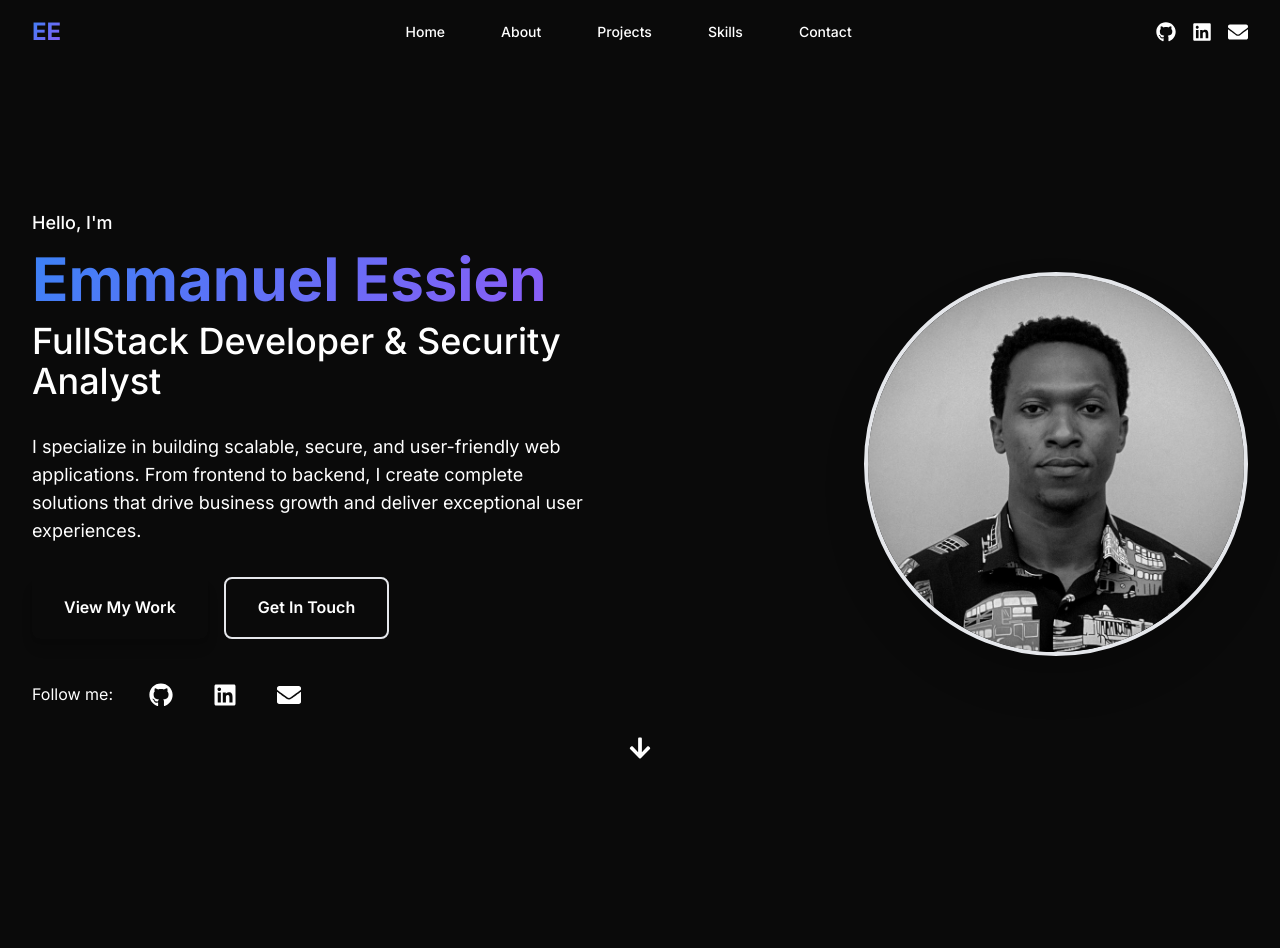
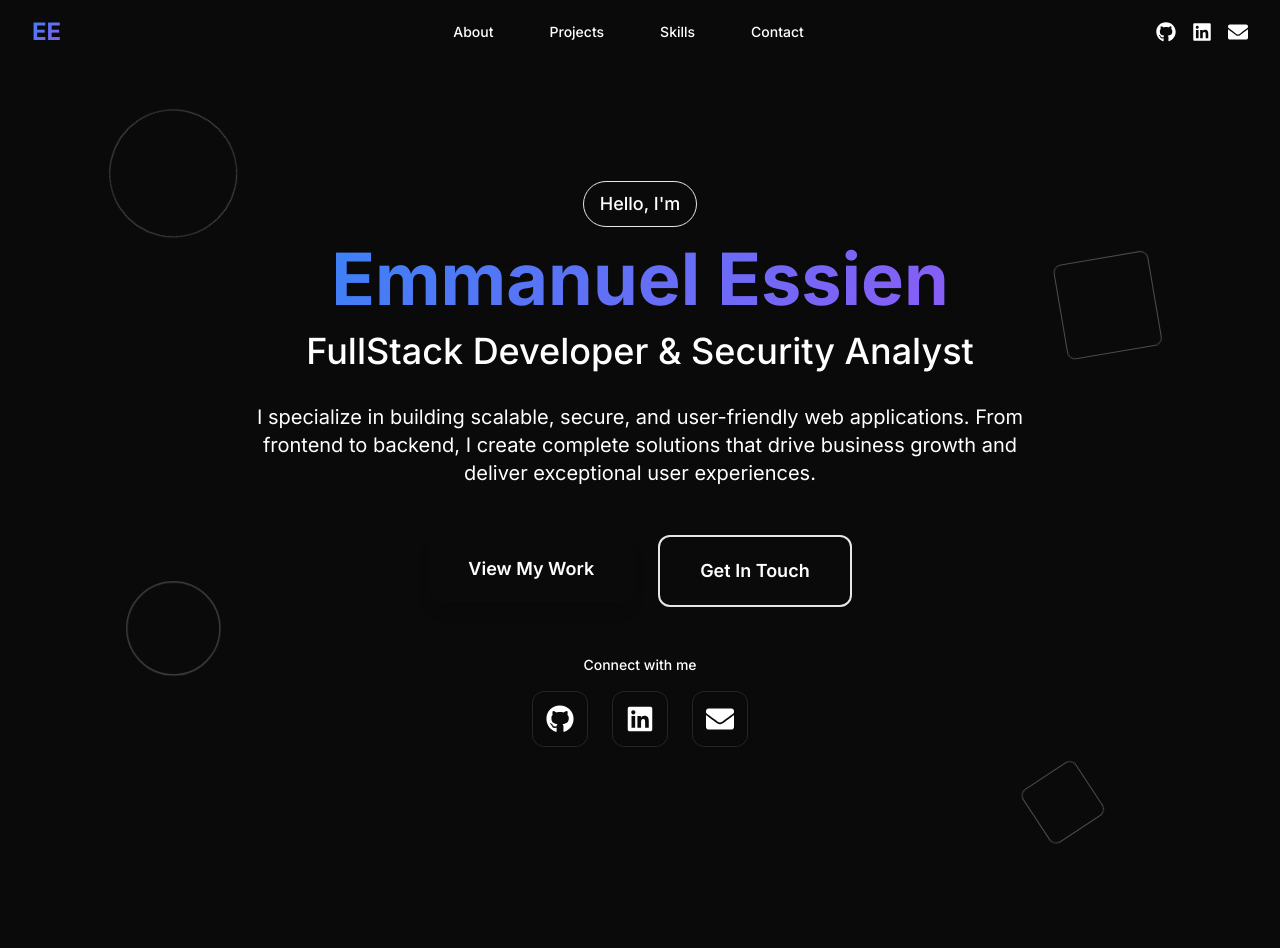
Before and after one commit to ehma90/MyPortfolio, a Next.js app: page / in a window 1280 px wide. Shown: the top 948 px of the page. Built offline with nearby package versions, Linux system fonts and the light colour scheme.

Commit message:
Update contact form

```diff
--- a/src/components/Hero.tsx
+++ b/src/components/Hero.tsx
@@ -2,7 +2,6 @@
 
 import React from "react";
 import { motion } from "framer-motion";
-import Image from "next/image";
 import { Link } from "@/reusable-components";
 import { FaGithub, FaLinkedin, FaEnvelope, FaArrowDown } from "react-icons/fa";
 
@@ -12,173 +11,252 @@ const Hero = () => {
   };
 
   return (
-    <div className="min-h-screen flex items-center container justify-center px-4 sm:px-6 lg:px-8">
-      <div className="max-w-7xl mx-auto">
-        <div className="grid lg:grid-cols-2 gap-12 lg:gap-20 items-center">
-          {/* Left Column - Content */}
+    <div className="min-h-screen flex items-center container justify-center px-4 sm:px-6 lg:px-8 relative overflow-hidden">
+      {/* Ambient Background Elements */}
+      <div className="absolute inset-0 overflow-hidden hidden lg:block pointer-events-none">
+        {/* Floating geometric shapes */}
         <motion.div
-            initial={{ opacity: 0, x: -50 }}
-            animate={{ opacity: 1, x: 0 }}
-            transition={{ duration: 0.8, ease: "easeOut" }}
-            className="space-y-8"
-          >
+          animate={{
+            x: [0, 100, 0],
+            y: [0, -50, 0],
+            rotate: [0, 180, 360],
+          }}
+          transition={{
+            duration: 20,
+            repeat: Infinity,
+            ease: "linear",
+          }}
+          className="absolute top-20 left-10 w-32 h-32 border border-primary/20 rounded-full opacity-30"
+        />
+
+        <motion.div
+          animate={{
+            x: [0, -80, 0],
+            y: [0, 60, 0],
+            rotate: [360, 180, 0],
+          }}
+          transition={{
+            duration: 25,
+            repeat: Infinity,
+            ease: "linear",
+          }}
+          className="absolute top-40 right-20 w-24 h-24 border border-secondary/20 rounded-lg opacity-30"
+        />
+
+        <motion.div
+          animate={{
+            x: [0, 60, 0],
+            y: [0, -40, 0],
+            scale: [1, 1.2, 1],
+          }}
+          transition={{
+            duration: 18,
+            repeat: Infinity,
+            ease: "easeInOut",
+          }}
+          className="absolute bottom-40 left-20 w-20 h-20 border border-accent/20 rounded-full opacity-30"
+        />
+
+        <motion.div
+          animate={{
+            x: [0, -40, 0],
+            y: [0, 80, 0],
+            rotate: [0, 90, 180],
+          }}
+          transition={{
+            duration: 22,
+            repeat: Infinity,
+            ease: "linear",
+          }}
+          className="absolute bottom-20 right-40 w-16 h-16 border border-primary/20 rounded-lg opacity-30"
+        />
+
+        {/* Gradient orbs */}
+        <motion.div
+          animate={{
+            scale: [1, 1.5, 1],
+            opacity: [0.1, 0.3, 0.1],
+          }}
+          transition={{
+            duration: 8,
+            repeat: Infinity,
+            ease: "easeInOut",
+          }}
+          className="absolute top-1/4 left-1/4 w-96 h-96 bg-gradient-to-br from-primary/10 to-secondary/10 rounded-full blur-3xl"
+        />
+
+        <motion.div
+          animate={{
+            scale: [1.5, 1, 1.5],
+            opacity: [0.2, 0.1, 0.2],
+          }}
+          transition={{
+            duration: 12,
+            repeat: Infinity,
+            ease: "easeInOut",
+          }}
+          className="absolute bottom-1/4 right-1/4 w-80 h-80 bg-gradient-to-tl from-accent/10 to-primary/10 rounded-full blur-3xl"
+        />
+
+        {/* Animated grid pattern */}
+        <div className="absolute inset-0 opacity-5">
+          <div className="absolute inset-0 bg-[linear-gradient(rgba(59,130,246,0.1)_1px,transparent_1px),linear-gradient(90deg,rgba(59,130,246,0.1)_1px,transparent_1px)] bg-[size:50px_50px]">
+            <motion.div
+              animate={{
+                x: [0, -50, 0],
+                y: [0, -50, 0],
+              }}
+              transition={{
+                duration: 30,
+                repeat: Infinity,
+                ease: "linear",
+              }}
+              className="w-full h-full"
+            />
+          </div>
+        </div>
+      </div>
+
+      {/* Main Content */}
+      <div className="max-w-7xl mx-auto relative z-10">
+        <div className="text-center max-w-4xl mx-auto">
           {/* Greeting */}
           <motion.div
+            initial={{ opacity: 0, y: 30 }}
+            animate={{ opacity: 1, y: 0 }}
+            transition={{ delay: 0.2, duration: 0.4 }}
+            className="space-y-4 mb-8"
+          >
+            <motion.p
+              initial={{ opacity: 0, scale: 0.8 }}
+              animate={{ opacity: 1, scale: 1 }}
+              transition={{ delay: 0.4, duration: 0.4 }}
+              className="text-lg text-accent font-medium inline-block px-4 py-2 bg-accent/10 border border-accent/20 rounded-full"
+            >
+              Hello, I'm
+            </motion.p>
+
+            <motion.h1
               initial={{ opacity: 0, y: 20 }}
               animate={{ opacity: 1, y: 0 }}
-              transition={{ delay: 0.2, duration: 0.6 }}
-              className="space-y-3"
+              transition={{ delay: 0.6, duration: 0.4 }}
+              className="text-5xl sm:text-6xl lg:text-7xl font-bold leading-tight"
             >
-              <p className="text-lg text-accent font-medium">Hello, I'm</p>
-              <h1 className="text-4xl sm:text-5xl lg:text-6xl font-bold leading-tight">
               <span className="gradient-text">Emmanuel Essien</span>
-              </h1>
-              <h2 className="text-xl sm:text-3xl lg:text-4xl text-text-secondary font-medium">
+            </motion.h1>
+
+            <motion.h2
+              initial={{ opacity: 0, y: 20 }}
+              animate={{ opacity: 1, y: 0 }}
+              transition={{ delay: 0.8, duration: 0.4 }}
+              className="text-2xl sm:text-3xl lg:text-4xl text-text-secondary font-medium"
+            >
               FullStack Developer & Security Analyst
-              </h2>
+            </motion.h2>
           </motion.div>
 
           {/* Description */}
           <motion.p
             initial={{ opacity: 0, y: 20 }}
             animate={{ opacity: 1, y: 0 }}
-              transition={{ delay: 0.4, duration: 0.6 }}
-              className="text-base lg:text-lg text-text-secondary leading-relaxed max-w-2xl"
+            transition={{ delay: 1.0, duration: 0.4 }}
+            className="text-lg lg:text-xl text-text-secondary leading-relaxed max-w-3xl mx-auto mb-12"
           >
             I specialize in building scalable, secure, and user-friendly web
-              applications. From frontend to backend, I create complete
-              solutions that drive business growth and deliver exceptional user
-              experiences.
+            applications. From frontend to backend, I create complete solutions
+            that drive business growth and deliver exceptional user experiences.
           </motion.p>
 
           {/* CTA Buttons */}
           <motion.div
             initial={{ opacity: 0, y: 20 }}
             animate={{ opacity: 1, y: 0 }}
-              transition={{ delay: 0.6, duration: 0.6 }}
-              className="flex flex-col sm:flex-row gap-4"
+            transition={{ delay: 1.2, duration: 0.4 }}
+            className="flex flex-col sm:flex-row gap-6 justify-center mb-12"
+          >
+            <motion.div
+              whileHover={{ scale: 1.05, y: -2 }}
+              whileTap={{ scale: 0.95 }}
             >
               <Link
                 href="#projects"
-                className="inline-flex items-center justify-center px-8 py-4 bg-gradient-to-r from-primary to-secondary text-white font-semibold rounded-lg shadow-lg hover:shadow-glow transition-all duration-300 transform hover:-translate-y-1"
+                className="inline-flex items-center justify-center px-10 py-5 bg-gradient-to-r from-primary to-secondary text-white font-semibold rounded-xl shadow-lg hover:shadow-glow transition-all duration-300 text-lg"
               >
                 View My Work
               </Link>
+            </motion.div>
+
+            <motion.div
+              whileHover={{ scale: 1.05, y: -2 }}
+              whileTap={{ scale: 0.95 }}
+            >
               <Link
                 href="#contact"
-                className="inline-flex items-center justify-center px-8 py-4 border-2 border-primary text-primary font-semibold rounded-lg hover:bg-primary hover:text-white transition-all duration-300 transform hover:-translate-y-1"
+                className="inline-flex items-center justify-center px-10 py-5 border-2 border-primary text-primary font-semibold rounded-xl hover:bg-primary hover:text-white transition-all duration-300 text-lg backdrop-blur-sm bg-surface/50"
               >
                 Get In Touch
               </Link>
+            </motion.div>
           </motion.div>
 
           {/* Social Links */}
           <motion.div
             initial={{ opacity: 0, y: 20 }}
             animate={{ opacity: 1, y: 0 }}
-              transition={{ delay: 0.8, duration: 0.6 }}
-              className="flex items-center space-x-6"
+            transition={{ delay: 1.4, duration: 0.4 }}
+            className="flex flex-col items-center space-y-4"
           >
-              <span className="text-text-muted">Follow me:</span>
-              <div className="flex space-x-4">
+            <span className="text-text-muted text-sm font-medium">
+              Connect with me
+            </span>
+            <div className="flex space-x-6">
+              <motion.div
+                whileHover={{ scale: 1.1, y: -3 }}
+                whileTap={{ scale: 0.95 }}
+              >
                 <Link
                   href="https://github.com/ehma90"
                   target="_blank"
                   rel="noopener noreferrer"
-                  className="text-text-secondary hover:text-primary p-3 rounded-lg hover:bg-surface-light transition-all duration-200 transform hover:scale-110"
+                  className="flex items-center justify-center w-14 h-14 bg-surface-light border border-border rounded-xl text-text-secondary hover:text-primary hover:border-primary/50 transition-all duration-300 backdrop-blur-sm"
                   aria-label="GitHub"
                 >
-                  <FaGithub className="h-6 w-6" />
+                  <FaGithub className="h-7 w-7" />
                 </Link>
+              </motion.div>
+
+              <motion.div
+                whileHover={{ scale: 1.1, y: -3 }}
+                whileTap={{ scale: 0.95 }}
+              >
                 <Link
                   href="https://www.linkedin.com/in/ehmaessien"
                   target="_blank"
                   rel="noopener noreferrer"
-                  className="text-text-secondary hover:text-primary p-3 rounded-lg hover:bg-surface-light transition-all duration-200 transform hover:scale-110"
+                  className="flex items-center justify-center w-14 h-14 bg-surface-light border border-border rounded-xl text-text-secondary hover:text-primary hover:border-primary/50 transition-all duration-300 backdrop-blur-sm"
                   aria-label="LinkedIn"
                 >
-                  <FaLinkedin className="h-6 w-6" />
+                  <FaLinkedin className="h-7 w-7" />
                 </Link>
+              </motion.div>
+
+              <motion.div
+                whileHover={{ scale: 1.1, y: -3 }}
+                whileTap={{ scale: 0.95 }}
+              >
                 <Link
                   href="mailto:ehmaessien@gmail.com"
-                  className="text-text-secondary hover:text-primary p-3 rounded-lg hover:bg-surface-light transition-all duration-200 transform hover:scale-110"
+                  className="flex items-center justify-center w-14 h-14 bg-surface-light border border-border rounded-xl text-text-secondary hover:text-primary hover:border-primary/50 transition-all duration-300 backdrop-blur-sm"
                   aria-label="Email"
                 >
-                  <FaEnvelope className="h-6 w-6" />
+                  <FaEnvelope className="h-7 w-7" />
                 </Link>
-              </div>
               </motion.div>
-          </motion.div>
-
-          {/* Right Column - Image */}
-          <motion.div
-            initial={{ opacity: 0, x: 50 }}
-            animate={{ opacity: 1, x: 0 }}
-            transition={{ duration: 0.8, ease: "easeOut" }}
-            className="flex justify-center lg:justify-end"
-          >
-            <div className="relative">
-              {/* Background decoration */}
-              <div className="absolute inset-0 bg-gradient-to-br from-primary/20 to-secondary/20 rounded-full blur-3xl animate-float"></div>
-
-              {/* Profile image */}
-              <motion.div
-                whileHover={{ scale: 1.05, rotate: 2 }}
-                className="relative z-10"
-              >
-                <div className="relative w-80 h-80 lg:w-96 lg:h-96">
-                  <Image
-                    src="/assets/emmanuel.jpg"
-                    alt="Emmanuel Essien"
-                    fill
-                    className="object-cover rounded-full border-4 border-primary/30 shadow-2xl"
-                    priority
-                  />
-                  {/* Glow effect */}
-                  <div className="absolute inset-0 rounded-full bg-gradient-to-br from-primary/20 to-secondary/20 blur-xl animate-pulse"></div>
-                </div>
-              </motion.div>
-
-              {/* Floating elements */}
-              <motion.div
-                animate={{ y: [-10, 10, -10] }}
-                transition={{
-                  duration: 3,
-                  repeat: Infinity,
-                  ease: "easeInOut",
-                }}
-                className="absolute -top-4 -right-4 w-8 h-8 bg-accent rounded-full opacity-60"
-              />
-              <motion.div
-                animate={{ y: [10, -10, 10] }}
-                transition={{
-                  duration: 4,
-                  repeat: Infinity,
-                  ease: "easeInOut",
-                }}
-                className="absolute -bottom-4 -left-4 w-6 h-6 bg-secondary rounded-full opacity-60"
-              />
             </div>
           </motion.div>
         </div>
 
-        {/* Scroll indicator */}
-        <motion.div
-          initial={{ opacity: 0 }}
-          animate={{ opacity: 1 }}
-          transition={{ delay: 1.2, duration: 0.6 }}
-          className="absolute bottom-8 left-1/2 transform -translate-x-1/2"
-        >
-          <motion.button
-            onClick={scrollToAbout}
-            animate={{ y: [0, 10, 0] }}
-            transition={{ duration: 2, repeat: Infinity }}
-            className="text-text-secondary hover:text-primary transition-colors duration-200"
-            aria-label="Scroll to about section"
-          >
-            <FaArrowDown className="h-6 w-6" />
-          </motion.button>
-        </motion.div>
+
       </div>
     </div>
   );
--- a/src/components/Layer1.tsx
+++ /dev/null
@@ -1,14 +0,0 @@
-import React from "react";
-import Profile from "./Profile";
-import Title from "./Title";
-
-const Layer1 = () => {
-  return (
-    <div className="w-full max-w-lg pt-3">
-      <Title />
-      <Profile />
-    </div>
-  );
-};
-
-export default Layer1;
--- a/src/components/LayerTwo.tsx
+++ /dev/null
@@ -1,12 +0,0 @@
-import React from "react";
-import TabContent from "./TabContent";
-
-const LayerTwo = () => {
-  return (
-    <div className="w-full overflow-hidden">
-      <TabContent/>
-    </div>
-  );
-};
-
-export default LayerTwo;
--- a/src/components/Navigation.tsx
+++ b/src/components/Navigation.tsx
@@ -25,7 +25,6 @@ const Navigation = () => {
   }, []);
 
   const navItems = [
-    { name: "Home", href: "#home" },
     { name: "About", href: "#about" },
     { name: "Projects", href: "#projects" },
     { name: "Skills", href: "#skills" },
--- a/src/components/Projects.tsx
+++ b/src/components/Projects.tsx
@@ -40,7 +40,7 @@ const Projects = () => {
         <motion.div
           initial={{ opacity: 0, y: 30 }}
           whileInView={{ opacity: 1, y: 0 }}
-          transition={{ duration: 0.6 }}
+          transition={{ duration: 0.4 }}
           viewport={{ once: true }}
           className="text-center mb-16"
         >
@@ -58,7 +58,7 @@ const Projects = () => {
         <motion.div
           initial={{ opacity: 0, y: 20 }}
           whileInView={{ opacity: 1, y: 0 }}
-          transition={{ duration: 0.6, delay: 0.2 }}
+          transition={{ duration: 0.4, delay: 0.2 }}
           viewport={{ once: true }}
           className="flex overflow-x-auto w-full scrollbar-hide justify-center gap-4 mb-12"
         >
@@ -83,7 +83,7 @@ const Projects = () => {
         <motion.div
           initial={{ opacity: 0 }}
           whileInView={{ opacity: 1 }}
-          transition={{ duration: 0.6, delay: 0.4 }}
+          transition={{ duration: 0.4, delay: 0.4 }}
           viewport={{ once: true }}
           className="grid grid-cols-1 md:grid-cols-2 lg:grid-cols-3 gap-8"
         >
@@ -94,7 +94,7 @@ const Projects = () => {
                 initial={{ opacity: 0, y: 30 }}
                 animate={{ opacity: 1, y: 0 }}
                 exit={{ opacity: 0, y: -30 }}
-                transition={{ duration: 0.5, delay: index * 0.1 }}
+                transition={{ duration: 0.4, delay: index * 0.1 }}
                 className="group"
               >
                 <div className="bg-surface-light border border-border rounded-2xl overflow-hidden hover:border-primary/50 transition-all duration-300 transform hover:-translate-y-2 card-hover">
@@ -189,7 +189,7 @@ const Projects = () => {
         <motion.div
           initial={{ opacity: 0, y: 30 }}
           whileInView={{ opacity: 1, y: 0 }}
-          transition={{ duration: 0.6, delay: 0.6 }}
+          transition={{ duration: 0.4, delay: 0.4 }}
           viewport={{ once: true }}
           className="text-center mt-16"
         >
--- a/src/components/Skills.tsx
+++ b/src/components/Skills.tsx
@@ -35,7 +35,7 @@ const Skills = () => {
         <motion.div
           initial={{ opacity: 0, y: 30 }}
           whileInView={{ opacity: 1, y: 0 }}
-          transition={{ duration: 0.6 }}
+          transition={{ duration: 0.4 }}
           viewport={{ once: true }}
           className="text-center mb-16"
         >
@@ -57,7 +57,7 @@ const Skills = () => {
               key={category.title}
               initial={{ opacity: 0, y: 30 }}
               whileInView={{ opacity: 1, y: 0 }}
-              transition={{ duration: 0.6, delay: categoryIndex * 0.2 }}
+              transition={{ duration: 0.4, delay: categoryIndex * 0.2 }}
               viewport={{ once: true }}
               className="group"
             >
@@ -119,7 +119,7 @@ const Skills = () => {
         <motion.div
           initial={{ opacity: 0, y: 30 }}
           whileInView={{ opacity: 1, y: 0 }}
-          transition={{ duration: 0.6, delay: 0.4 }}
+          transition={{ duration: 0.4, delay: 0.4 }}
           viewport={{ once: true }}
           className="bg-gradient-to-r from-primary/5 to-secondary/5 border border-primary/20 rounded-2xl p-8 lg:p-12"
         >
@@ -177,7 +177,7 @@ const Skills = () => {
         <motion.div
           initial={{ opacity: 0, y: 30 }}
           whileInView={{ opacity: 1, y: 0 }}
-          transition={{ duration: 0.6, delay: 0.8 }}
+          transition={{ duration: 0.4, delay: 0.4 }}
           viewport={{ once: true }}
           className="text-center mt-16"
         >
--- a/src/data/porfolioDatas.ts
+++ b/src/data/porfolioDatas.ts
@@ -28,15 +28,6 @@ const myDatas = [
     stack: ["HTML5", "CSS3", "html/css", "Javascript", "bootstrap"],
   },
   {
-    image: "/assets/tic-tac-toe.png",
-    slug: "tic-tac-toe",
-    header: "TIC-TAC-TOE",
-    text: "Most people have engage in the battle of winning tic-tac-toe when playing with an opponent on a sheet of paper or other physical forms of display. I created this app to do the exact same thing.",
-    link: "https://github.com/ehma90/tic-tac-toe",
-    deploy: "https://ehma90.github.io/tic-tac-toe/",
-    stack: ["HTML5", "CSS3", "Javascript"],
-  },
-  {
     image: "/assets/pebble.png",
     slug: "pebble",
     header: "Pebble Landing Page",
@@ -52,14 +43,6 @@ const myDatas = [
     text: "An innovative and creative agency for modern day businesses. At Protis, we develop eye-catching brands, build digital products, and deliver campaigns that stand out from the norm.",
     deploy: "https://protishq.vercel.app/",
     stack: ["React.JS", "Nodejs", "TailwindCSS", "AOS animation"],
-  },
-  {
-    image: "/assets/bfwc.png",
-    slug: "bfwc",
-    header: "Buy Food With Crypto",
-    text: "BWFC is an idea my friends came up with, to create an online food service platform with blockchain used as payment. I quickly dive in to creating this website for it. Only desktop version available.",
-    deploy: "https://buy-food-with-crypto.vercel.app",
-    stack: ["React.JS", "TailwindCSS"],
   },
   {
     image: "/assets/4waymedia.png",
--- a/src/pages/index.tsx
+++ b/src/pages/index.tsx
@@ -19,15 +19,15 @@ export default function Home() {
         </section>
 
         <section id="about" className="py-20">
-          {/* <About /> */}
+          <About />
         </section>
 
         <section id="projects" className="py-20 bg-surface/30">
-          {/* <Projects /> */}
+          <Projects />
         </section>
 
         <section id="skills" className="py-20">
-          {/* <Skills /> */}
+          <Skills />
         </section>
 
         <section id="contact" className="py-20 bg-surface/30">
```
Also changed, not shown: src/components/About.tsx (+24 -5 lines), src/components/Contact.tsx (+66 -17 lines). Lines whose indentation alone changed are shown as unchanged.
